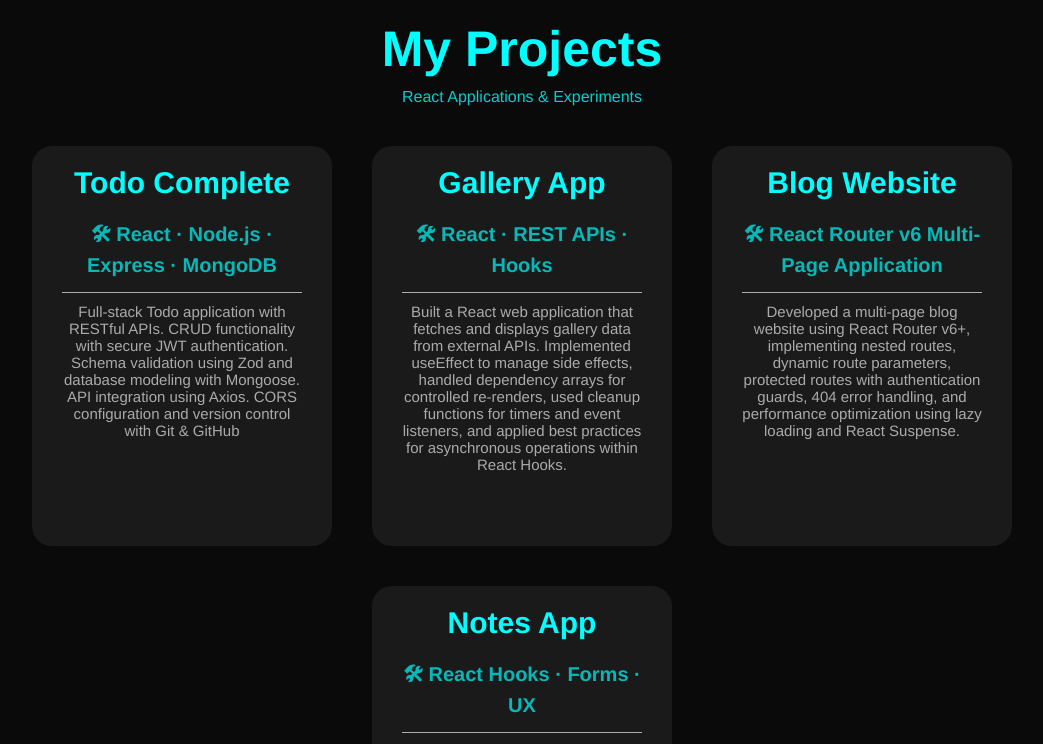
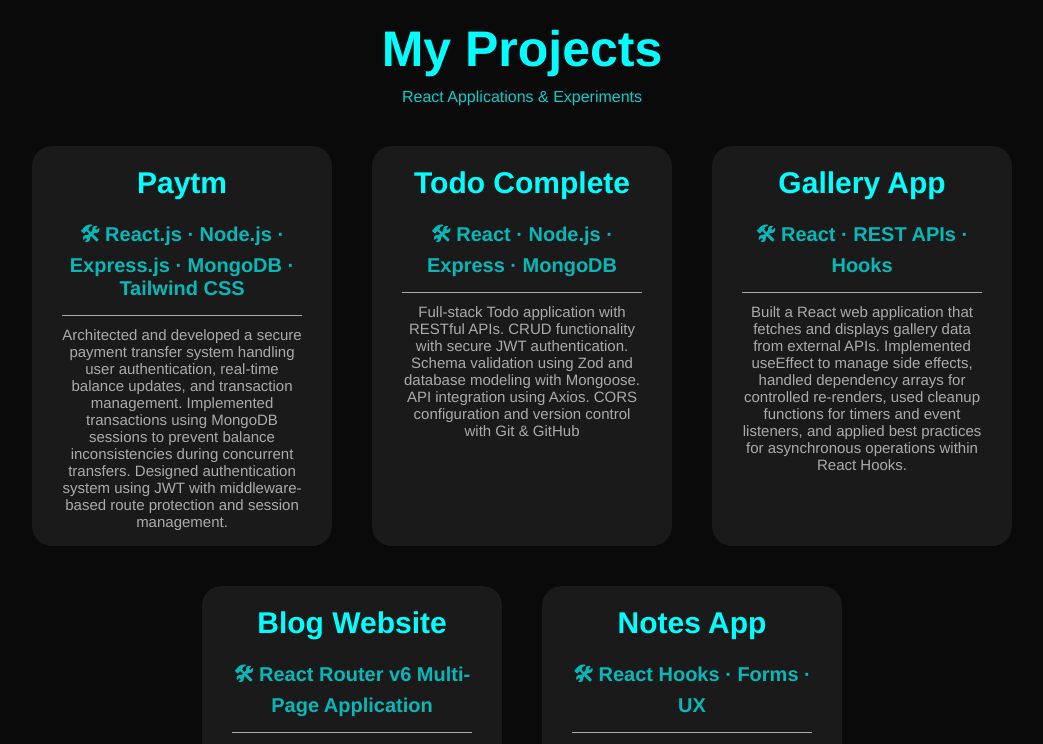
Before and after one commit to may-sec/web-projects, a React (Vite) app: page / in a window 1280 px wide. Shown: the top 744 px of the page, without its empty margins (118-1161 px from the left). Built offline with nearby package versions, Linux system fonts and the light colour scheme.

Commit message:
Update App.jsx

```diff
--- a/src/App.jsx
+++ b/src/App.jsx
@@ -4,6 +4,12 @@
 const App = () => {
 
 const project = [
+  {
+    projectName: "Paytm",
+    post: "🛠 React.js · Node.js · Express.js · MongoDB · Tailwind CSS",
+    link: "https://may-paytm.vercel.app/",
+    text: "Architected and developed a secure payment transfer system handling user authentication, real-time balance updates, and transaction management. Implemented transactions using MongoDB sessions to prevent balance inconsistencies during concurrent transfers. Designed authentication system using JWT with middleware-based route protection and session management."
+  },
   {
     projectName: "Todo Complete",
     post: "🛠 React · Node.js · Express · MongoDB",
@@ -27,12 +33,6 @@
     post: "🛠 React Hooks · Forms · UX",
     link: "https://may-notes-app.vercel.app/",
     text: "Built a notes management application focusing on controlled and uncontrolled form inputs, implemented two-way data binding, utilized useRef for uncontrolled fields, designed multi-step forms, and added undo functionality to manage user input effectively."
-  // },
-  // {
-  //   projectName: "Shopping Cart App",
-  //   post: "Advanced State Management in React",
-  //   link: "https://shopping-cart-app-rose-mu.vercel.app/",
-  //   text: "Developed a shopping cart application implementing useReducer for complex state logic, created custom hooks for reusable functionality, evaluated state management approaches including props drilling, Context API, and Redux, and explored modern state libraries such as Zustand and Jotai."
   // },
   // {
   //   projectName: "Movie Listing App",
```
